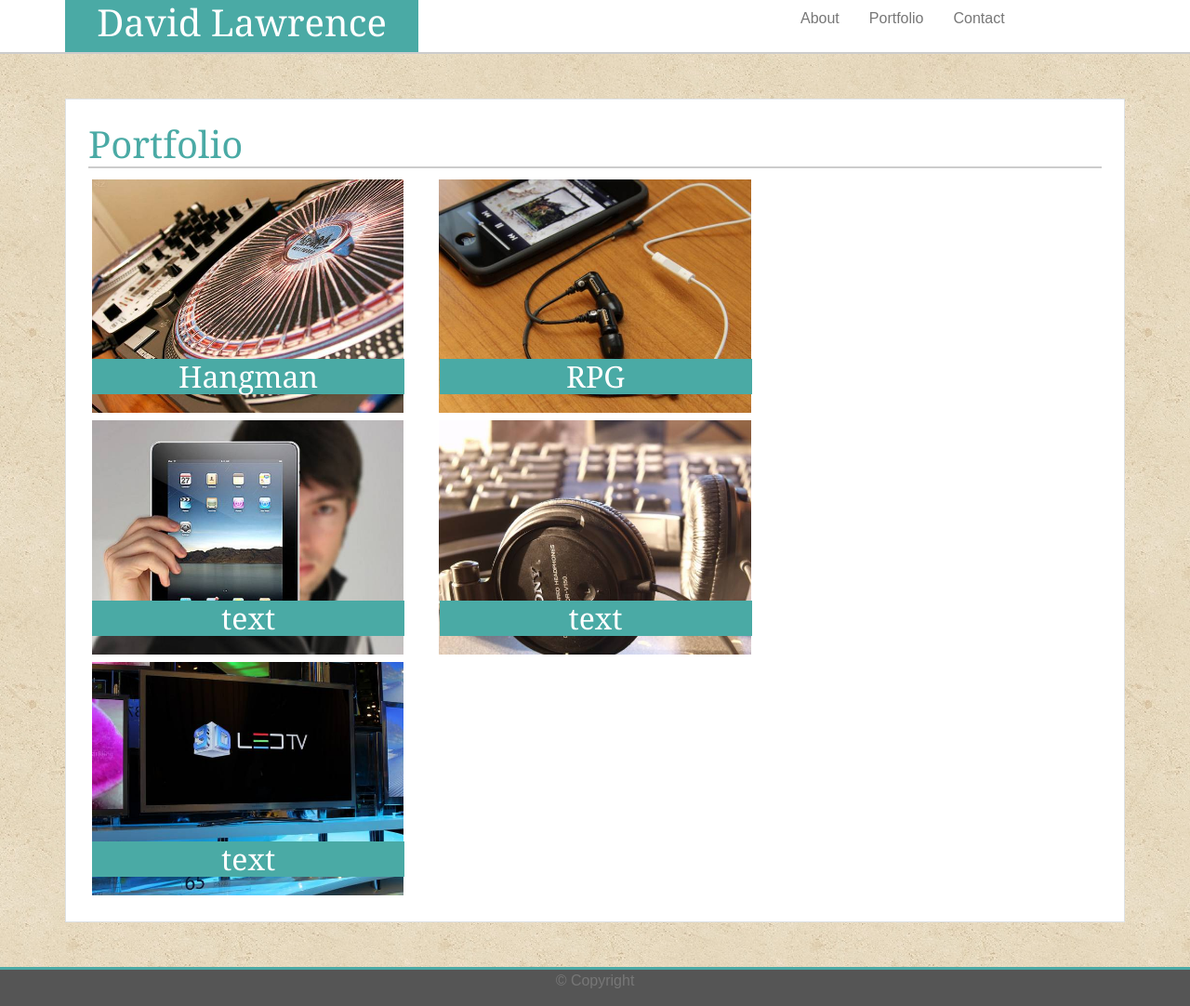
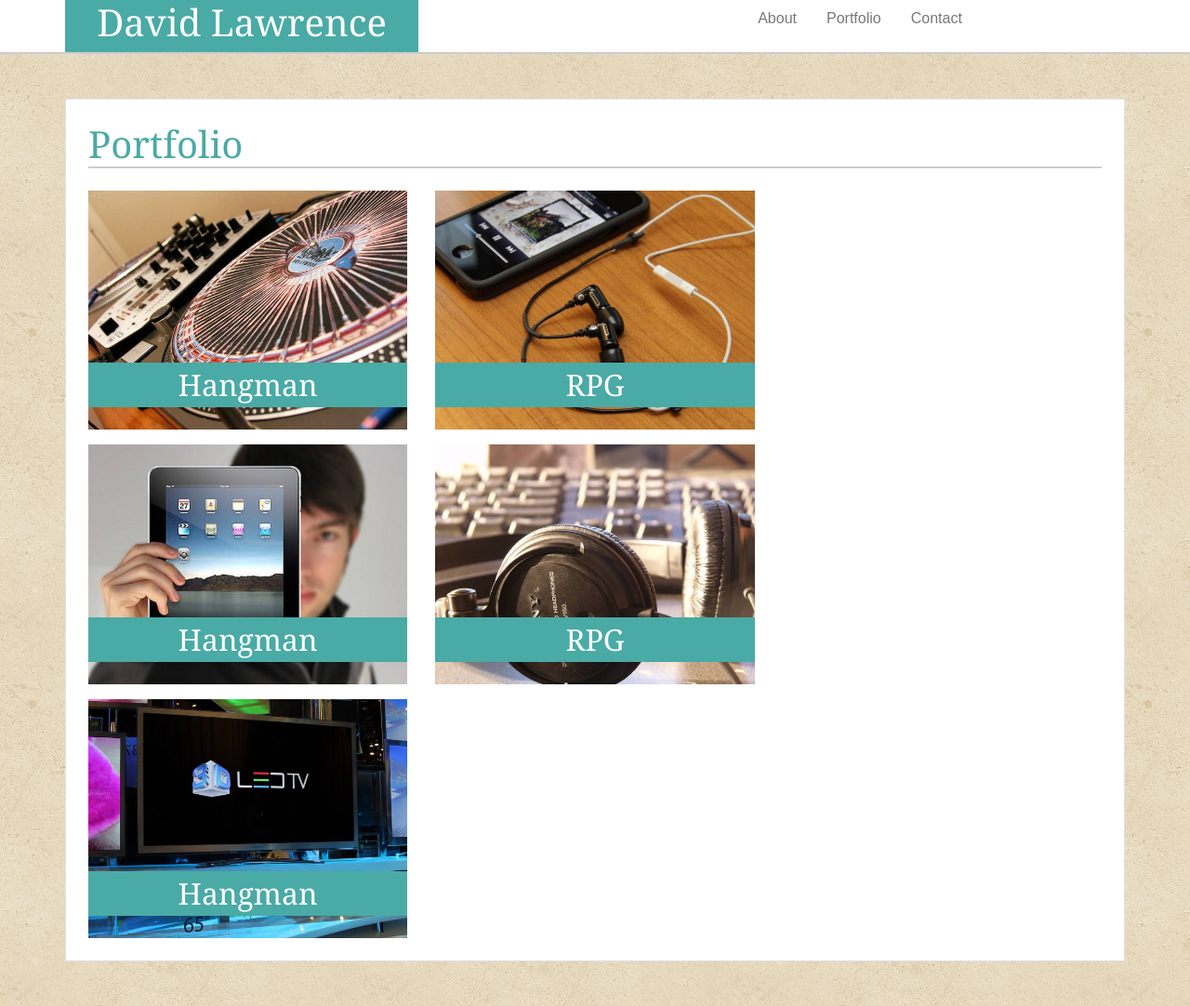
Before and after one commit to DavidLawrence1985/Bootstrap-Portfolio, a plain HTML site: page portfolio.html in a window 1280 px wide. Shown: the top 1082 px of the page at 93% size. Drawn offline with nearby package versions, Linux system fonts and the light colour scheme.

Commit message:
porfolio images

```diff
--- a/assets/css/style.css
+++ b/assets/css/style.css
@@ -44,25 +44,24 @@ body {
      padding: 5px 15px;
  }
 
- .portImg {
-     position: relative;
-     z-index: 0;
+ .imageBox {
+    position: relative;
+    width: 100%;
+  }
 
- }
-
- .portLink {
-     position: absolute;
-     z-index: 1;
-     bottom: 1rem;
-     text-align: center;
-     width:90%;
-     left:1.2rem;
-
- }
- /*.imageLink {
+  .imageBox .imageBox-link {
+    background-color: #4aaaa5;
+    bottom: 1rem;
+    left: 0px;
+    padding: 5px 10px;
     position: absolute;
     text-align: center;
-    background-color: #4aaaa5;
-    padding: .5rem;
-    bottom: 3rem;
+    width: 100%;
+
+
+
+
+@media screen and (max-width: 576px){
+
+
 }
--- a/portfolio.html
+++ b/portfolio.html
@@ -13,12 +13,11 @@
                 <div class="container">
 
                             <div class="row justify-content-between">
-                                <div class="col-sm-4 col-xs-12 heading text-white text-center ">
-                                    <h1 class="">David Lawrence</h1>
+                                <div class="col-sm-4 col-xs-12 heading d-inline-flex justify-content-center">
+                                    <h1 class="text-white">David Lawrence</h1>
                                 </div>
-                            <!--    <div class="col-sm-4 "></div>-->
-                                <div class="col-sm-4 col-xs-12">
-                                    <ul class="nav greyText" id="navigation">
+                                <div class="col-sm-6 col-xs-12 d-inline-flex justify-content-sm-end">
+                                    <ul class="nav greyText ml-auto-sm mx-auto">
                                             <li class="nav-item">
                                               <a class="nav-link" href="index.html">About</a>
                                             </li>
@@ -46,43 +45,44 @@
 
                                 <!--portfolio images below-->
                         <div class="row">
-                            <div class="col-sm-4">
-                                    <img src="../Bootstrap-Portfolio/assets/images/placeholder1.jpg" alt="" class="img-fluid p-1 portImg">
-                                        <div class="row">
-                                            <p class="h2 heading col-sm-12 portLink"><a href="#" class="text-white text-decoration-none">Hangman</a></p>
+                            <div class="col-xs-12 col-sm-4 mt-3">
+                                <div class="imageBox">
+                                    <img src="../Bootstrap-Portfolio/assets/images/placeholder1.jpg" alt="" class="img-fluid">
+                                        <a href="#" class="text-white text-decoration-none"><span class="imageBox-link h2 heading">Hangman</span></a>
                                 </div>
                             </div>
 
-                            <div class="col-sm-4">
-
-                                    <img src="../Bootstrap-Portfolio/assets/images/placeholder2.jpg" alt="" class="img-fluid p-1 portImg">
-                                        <div class="row">
-                                            <p class="h2 heading col-sm-12 portLink"><a href="#" class="text-white text-decoration-none">RPG</a></p>
-                                        </div>
-                            </div>
-                        </div>
-                            <div class="row">
-                                    <div class="col-sm-4">
-                                            <img src="../Bootstrap-Portfolio/assets/images/placeholder3.jpg" alt="" class="img-fluid p-1 portImg">
-                                            <div class="row">
-                                                <p class="h2 heading col-sm-12 portLink"><a href="#" class="text-white text-decoration-none">text</a></p>
-                                            </div>
-                                    </div>
-
-                                    <div class="col-sm-4">
-                                            <img src="../Bootstrap-Portfolio/assets/images/placeholder4.jpg" alt="" class="img-fluid p-1 portImg">
-                                            <div class="row">
-                                                <p class="h2 heading col-sm-12 portLink"><a href="#" class="text-white text-decoration-none">text</a></p>
+                            <div class="col-xs-12 col-sm-4 mt-3">
+                                <div class="imageBox">
+                                    <img src="../Bootstrap-Portfolio/assets/images/placeholder2.jpg" alt="" class="img-fluid">
+                                        <a href="#" class="text-white text-decoration-none"><span class="imageBox-link h2 heading">RPG</span></a>
                                 </div>
                             </div>
 
                         </div>
 
                         <div class="row">
-                                    <div class="col-sm-4">
-                                            <img src="../Bootstrap-Portfolio/assets/images/placeholder5.jpg" alt="" class="img-fluid p-1 portImg">
+                                <div class="col-xs-12 col-sm-4 mt-3">
+                                    <div class="imageBox">
+                                        <img src="../Bootstrap-Portfolio/assets/images/placeholder3.jpg" alt="" class="img-fluid">
+                                            <a href="#" class="text-white text-decoration-none"><span class="imageBox-link h2 heading">Hangman</span></a>
+                                    </div>
+                                </div>
+
+                                <div class="col-xs-12 col-sm-4 mt-3">
+                                    <div class="imageBox">
+                                        <img src="../Bootstrap-Portfolio/assets/images/placeholder4.jpg" alt="" class="img-fluid">
+                                            <a href="#" class="text-white text-decoration-none"><span class="imageBox-link h2 heading">RPG</span></a>
+                                    </div>
+                                </div>
+
+                        </div>
+
                         <div class="row">
-                                                <p class="h2 heading col-sm-12 portLink"><a href="#" class="text-white text-decoration-none">text</a></p>
+                                <div class="col-xs-12 col-sm-4 mt-3">
+                                        <div class="imageBox">
+                                            <img src="../Bootstrap-Portfolio/assets/images/placeholder5.jpg" alt="" class="img-fluid">
+                                                <a href="#" class="text-white text-decoration-none"><span class="imageBox-link h2 heading">Hangman</span></a>
                                         </div>
                                 </div>
                             </div>
```
Also changed, not shown: contact.html (+5 -7 lines), index.html (+11 -12 lines). Lines whose indentation alone changed are shown as unchanged.
